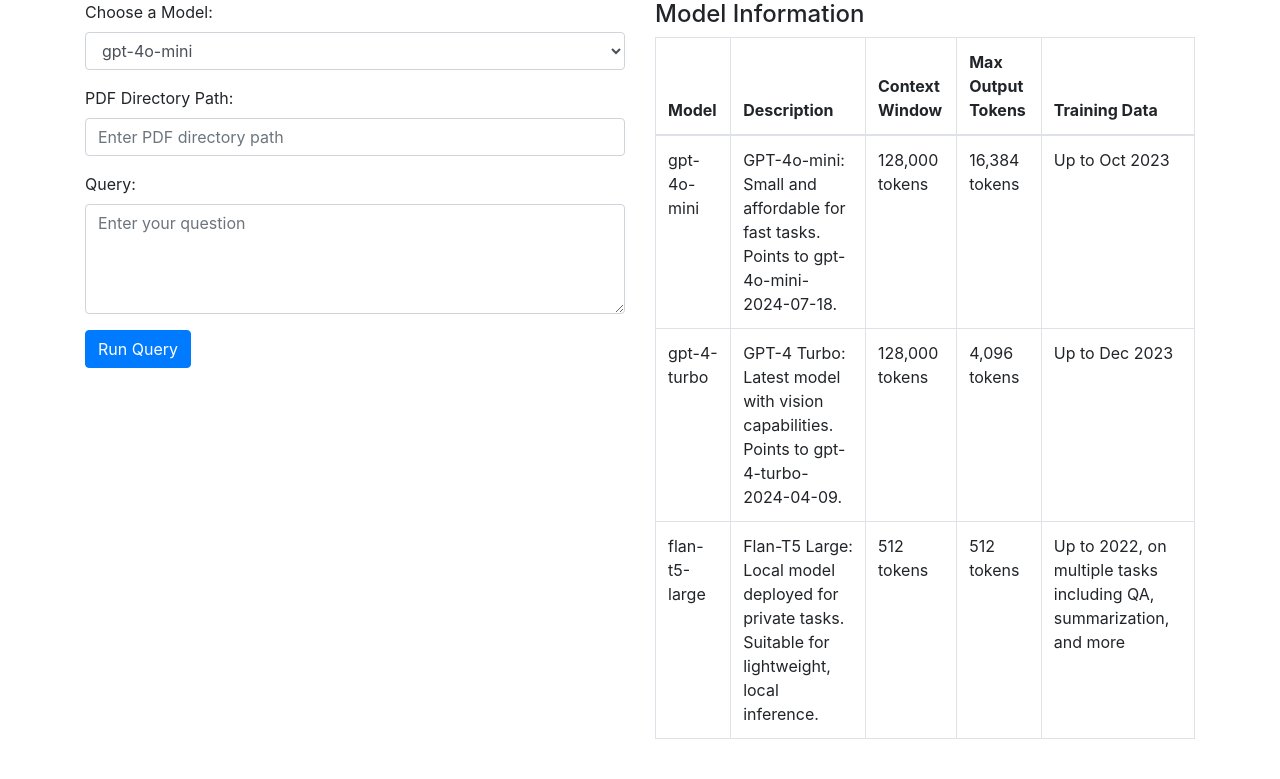
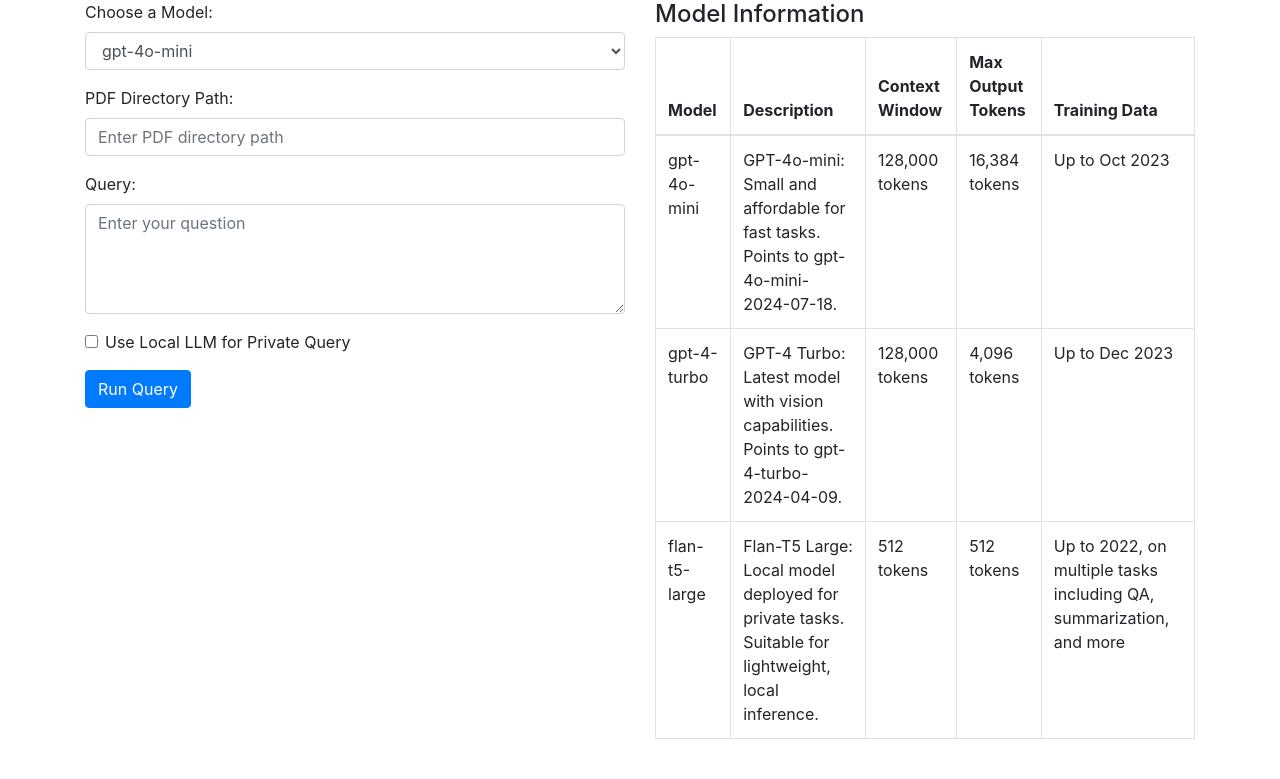
Before and after one commit to omarkhater-school/ai-personal-assistant, a Flask app: page / in a window 1280 px wide. Shown: the part 104-883 px from the top of the page. Run offline with Flask 3, Linux system fonts and the light colour scheme; some libraries are stand-ins or nearby versions.

Commit message:
Some progress
- Better logging
- Ensure that flagged private data can only be processed by the local model
- Modify the integration tests to use stubs instead of real apis

```diff
--- a/ai_assistant.py
+++ b/ai_assistant.py
@@ -11,7 +11,7 @@
         if model not in SUPPORTED_MODELS:
             raise ValueError(f"Unsupported model '{model}'. Choose either 'gpt-4o-mini' or 'gpt-4-turbo'.")
         self.client = openai.Client(api_key=OPENAI_API_KEY)
-        self.logger = setup_logger()
+        self.logger = setup_logger("AIAssistantLogger", "logs/ai_assistant.log")  # Corrected logger setup
 
         # Set default tools if none provided
         self.name = name
@@ -92,21 +92,27 @@
         }
 
         if file_path:
-            message_file = self.client.files.create(
-                file=open(file_path, "rb"), purpose="assistants"
-            )
-            file_id = message_file.id
-            message["attachments"].append({"file_id": file_id, "tools": [{"type": "file_search"}]})
+            try:
+                with open(file_path, "rb") as f:
+                    message_file = self.client.files.create(file=f, purpose="assistants")
+                file_id = message_file.id
+                message["attachments"].append({"file_id": file_id, "tools": [{"type": "file_search"}]})
+            except Exception as e:
+                self.logger.error(f"Error opening file {file_path}: {e}")
+                return None, "Error opening file."
 
-        thread = self.client.beta.threads.create(messages=[message])
+        try:
+            thread = self.client.beta.threads.create(messages=[message])
+            run = self.client.beta.threads.runs.create_and_poll(thread_id=thread.id, assistant_id=assistant_id)
+            messages = list(self.client.beta.threads.messages.list(thread_id=thread.id, run_id=run.id))
 
-        run = self.client.beta.threads.runs.create_and_poll(
-            thread_id=thread.id, assistant_id=assistant_id
-        )
-
-        messages = list(self.client.beta.threads.messages.list(thread_id=thread.id, run_id=run.id))
-        if messages and messages[0].content:
-            message_content = messages[0].content[0].text
-            return run, message_content
-
-        return run, "No content available in response."
+            if messages and messages[0].content:
+                message_content = messages[0].content[0].text.value
+                self.logger.info(f"Received message content: {message_content}")
+                return run, message_content
+            else:
+                self.logger.warning("No content available in response.")
+                return run, "No content available in response."
+        except Exception as e:
+            self.logger.error(f"Error during LLM query: {e}")
+            return None, "Error during LLM query."
--- a/app.py
+++ b/app.py
@@ -4,7 +4,13 @@
 from ai_assistant import AIAssistant
 from modules.pdf_module import PDFModule
 import requests
+from logger import app_logger, local_server_logger, openai_logger  # Import loggers
+
+from flask import Flask, render_template, request, jsonify
+from flask_cors import CORS  # If you need CORS
+
 app = Flask(__name__)
+CORS(app)  # Enable CORS if needed
 
 MODEL_INFO = {
     "gpt-4o-mini": {
@@ -32,9 +38,14 @@
 
 @app.route("/")
 def index():
+    app_logger.info("Rendering index page with model information.")
     return render_template("index.html", models=MODEL_INFO)
 
 def format_response(response_text):
+    if not isinstance(response_text, str):
+        app_logger.error("Invalid response text type. Expected a string.")
+        return "Invalid response format."
+
     # Use regex to identify and replace numbered points with HTML list formatting
     response_text = re.sub(r'(\d\.\s)', r'</p><p>\1', response_text)  # Close and open paragraphs around numbered points
     response_text = re.sub(r'(\*\*.*?\*\*)', r'<strong>\1</strong>', response_text)  # Bold text between asterisks
@@ -48,39 +59,64 @@
     model = request.form.get("model")
     directory_path = request.form.get("directory_path")
     question = request.form.get("question")
-    is_private = request.form.get("is_private", False)
+    is_private = request.form.get("is_private") == 'true'  # Convert to boolean
+
+    app_logger.info(f"Received query with model: {model}, directory: {directory_path}, private: {is_private}")
 
     if not model or not directory_path or not question:
-        return jsonify({"error": "Please provide a model, directory path, and question."}), 400
+        app_logger.warning("Missing model, directory path, or question in the request.")
+        response = jsonify({"error": "Please provide a model, directory path, and question."})
+        response.headers['Content-Type'] = 'application/json'
+        return response, 400
 
-    if is_private and model != "flan-t5":
-        return jsonify({"error": "Cannot use public API with private data."}), 400
-
-    if model == "flan-t5" and is_private:
-        # Route to local LLM
-        response = requests.post("http://127.0.0.1:8000/flan-t5/query_pdf", json={
-            "directory_path": directory_path,
-            "question": question,
-            "is_private": is_private
-        })
-        return jsonify(response.json()), response.status_code
+    if is_private:
+        if model == "flan-t5-large":
+            # Route to local LLM
+            try:
+                local_server_logger.info("Routing query to local LLM.")
+                response = requests.post("http://127.0.0.1:8000/flan-t5/query_pdf", json={
+                    "directory_path": directory_path,
+                    "question": question,
+                    "is_private": is_private
+                })
+                response_data = response.json()  # Extract the JSON data from the response
+                local_server_logger.info(f"Received response from local LLM: {response_data}")
+                return jsonify(response_data), response.status_code
+            except requests.RequestException as e:
+                local_server_logger.error(f"Error communicating with local LLM: {e}")
+                return jsonify({"error": "Failed to communicate with local LLM. Please check the server and try again."}), 500
+        else:
+            app_logger.warning("Attempt to use public API with private data.")
+            response = jsonify({
+                "error": "Cannot use public API with private data. Please select the local model for private queries."
+            })
+            response.headers['Content-Type'] = 'application/json'
+            return response, 400
     else:
         # Use OpenAI API
-        ai_assistant = AIAssistant(name="My AI Assistant", model=model)
-        pdf_module = PDFModule(ai_assistant)
+        try:
+            openai_logger.info("Using OpenAI API for query.")
+            ai_assistant = AIAssistant(name="My AI Assistant", model=model)
+            pdf_module = PDFModule(ai_assistant)
 
-        file_batch = pdf_module.upload_directory_to_vector_store(directory_path)
-        if file_batch:
-            run, message_content = pdf_module.query(question)
-            formatted_content = format_response(message_content)
-            response = {
-                "file_batch_status": file_batch.status,
-                "query_result_status": run.status,
-                "response": formatted_content
-            }
-            return jsonify(response)
-        else:
-            return jsonify({"error": "No PDF files found in the specified directory."}), 400
+            file_batch = pdf_module.upload_directory_to_vector_store(directory_path)
+            if file_batch:
+                run, message_content = pdf_module.query(question)
+                formatted_content = format_response(message_content)
+                response = {
+                    "file_batch_status": file_batch.status,
+                    "query_result_status": run.status,
+                    "response": formatted_content
+                }
+                openai_logger.info("Query processed successfully with OpenAI API.")
+                return jsonify(response)
+            else:
+                openai_logger.warning("No PDF files found in the specified directory.")
+                return jsonify({"error": "No PDF files found in the specified directory."}), 400
+        except Exception as e:
+            openai_logger.error(f"Error using OpenAI API: {e}")
+            return jsonify({"error": "Failed to process query with OpenAI API. Please try again later."}), 500
 
 if __name__ == "__main__":
+    app_logger.info("Starting Flask application.")
     app.run(debug=True)
--- a/local_llm_server/server.py
+++ b/local_llm_server/server.py
@@ -42,7 +42,7 @@
     return {"model": flan_t5_model_name}
 
 # Flan-T5 Endpoint
-@app.post("/flan-t5")
+@app.post("/flan-t5-large/query_pdf")
 async def flan_t5_generate(request: Request):
     inputs = flan_t5_tokenizer(request.prompt, return_tensors="pt")
     outputs = flan_t5_model.generate(inputs["input_ids"], max_new_tokens=50)
--- a/templates/index.html
+++ b/templates/index.html
@@ -26,6 +26,10 @@
                 <div class="form-group">
                     <label for="question">Query:</label>
                     <textarea class="form-control" id="question" name="question" rows="4" placeholder="Enter your question"></textarea>
+                </div>
+                <div class="form-group form-check">
+                    <input type="checkbox" class="form-check-input" id="is_private" name="is_private">
+                    <label class="form-check-label" for="is_private">Use Local LLM for Private Query</label>
                 </div>
                 <button type="button" class="btn btn-primary" onclick="runQuery()">Run Query</button>
             </div>
@@ -64,13 +68,18 @@
             const model = $("#model").val();
             const directory_path = $("#directory_path").val();
             const question = $("#question").val();
+            const is_private = $("#is_private").is(":checked");
 
             // Show a loading message
             $("#result").html(`<div class="alert alert-info">Running query... Please wait.</div>`);
 
             // Send the request to run the query
-            $.post("/run_query", { model, directory_path, question })
-                .done(function(data) {
+            $.ajax({
+                url: "/run_query",
+                type: "POST",
+                data: { model, directory_path, question, is_private },
+                dataType: "json",
+                success: function(data) {
                     if (data.error) {
                         $("#result").html(`<div class="alert alert-danger">${data.error}</div>`);
                     } else {
@@ -82,10 +91,21 @@
                             <div>${data.response}</div>
                         `);
                     }
-                })
-                .fail(function() {
-                    $("#result").html(`<div class="alert alert-danger">Error processing the query.</div>`);
-                });
+                },
+                error: function(jqXHR, textStatus, errorThrown) {
+                    console.log("Error details:", {
+                        status: jqXHR.status,
+                        responseText: jqXHR.responseText,
+                        responseJSON: jqXHR.responseJSON
+                    });
+
+                    let errorMessage = "Error processing the query.";
+                    if (jqXHR.responseJSON && jqXHR.responseJSON.error) {
+                        errorMessage = jqXHR.responseJSON.error;
+                    }
+                    $("#result").html(`<div class="alert alert-danger">${errorMessage}</div>`);
+                }
+            });
         }
     </script>
 
```
Also changed, not shown: logger.py (+12 -6 lines), tests/integeration/test_integration_server.py (+47 -23 lines), 1 other file.
